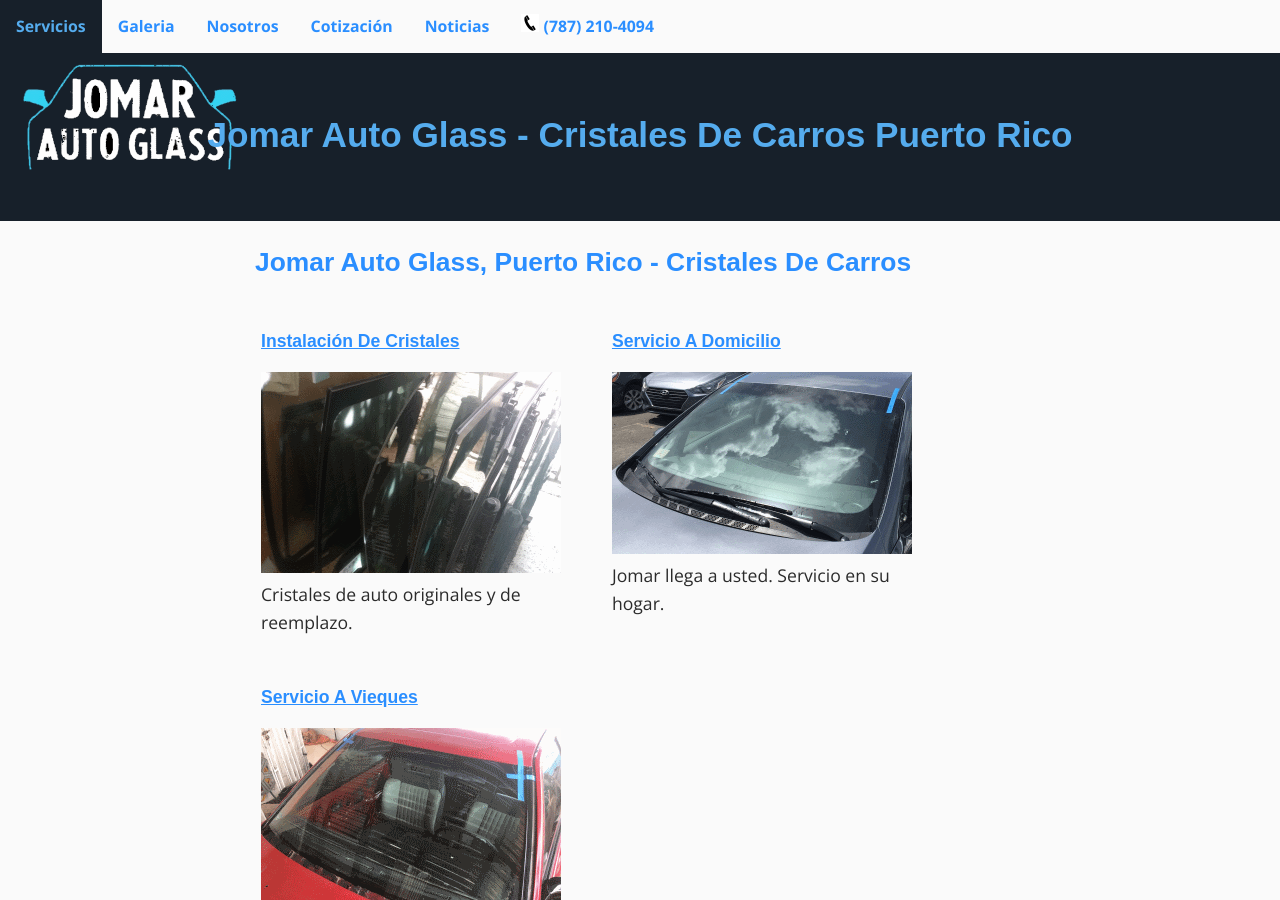
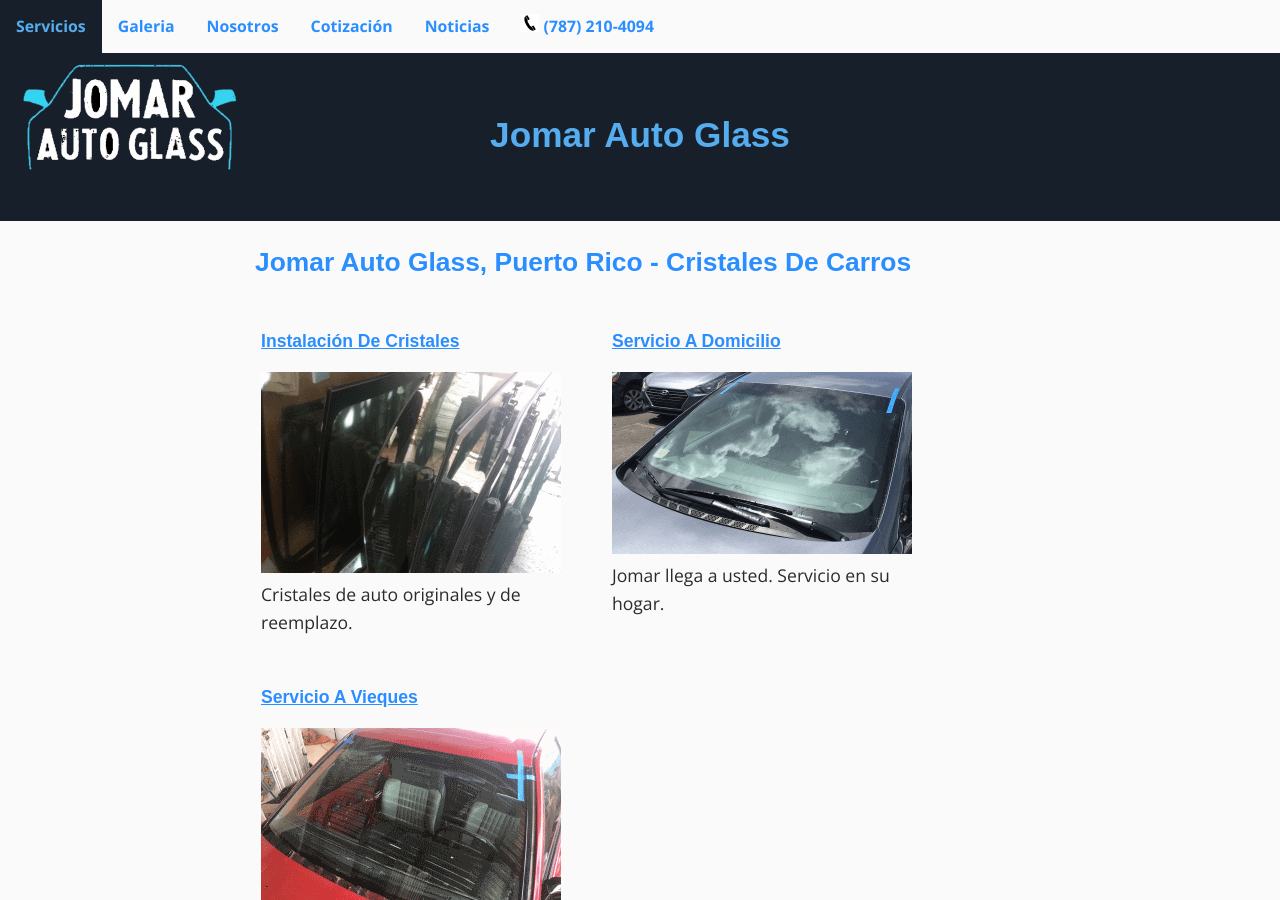
Before and after one commit to mariotalavera/jomarautoglass.com, a Jekyll site: the page built from index.md, in a window 1280 px wide and 900 px high. Built offline with Jekyll 4.4.1, drawn with Linux system fonts in a browser that asks for light colours; some web fonts are replaced.

Commit message:
revising titles for site

```diff
--- a/_includes/header.html
+++ b/_includes/header.html
@@ -9,5 +9,5 @@
 </div>
 
 <header>
-	<h1><a href="{{ site.baseurl }}" style="text-decoration: none" title="{{ site.title }}">{{ site.title | replace: ', Puerto Rico - Cristales De Carros',''}}</a></h1>
+	<h1><a href="{{ site.baseurl }}" style="text-decoration: none" title="{{ site.title }}">{{ site.title | replace: '- Cristales De Carros Puerto Rico',''}}</a></h1>
 </header>
```
